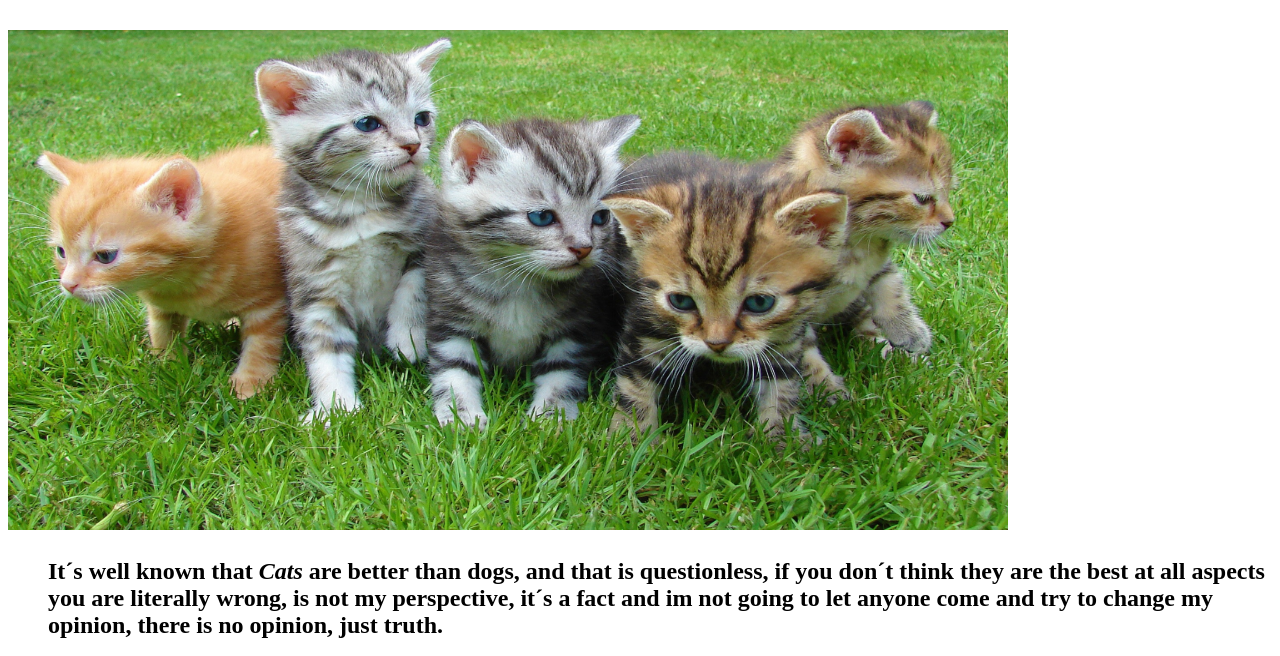
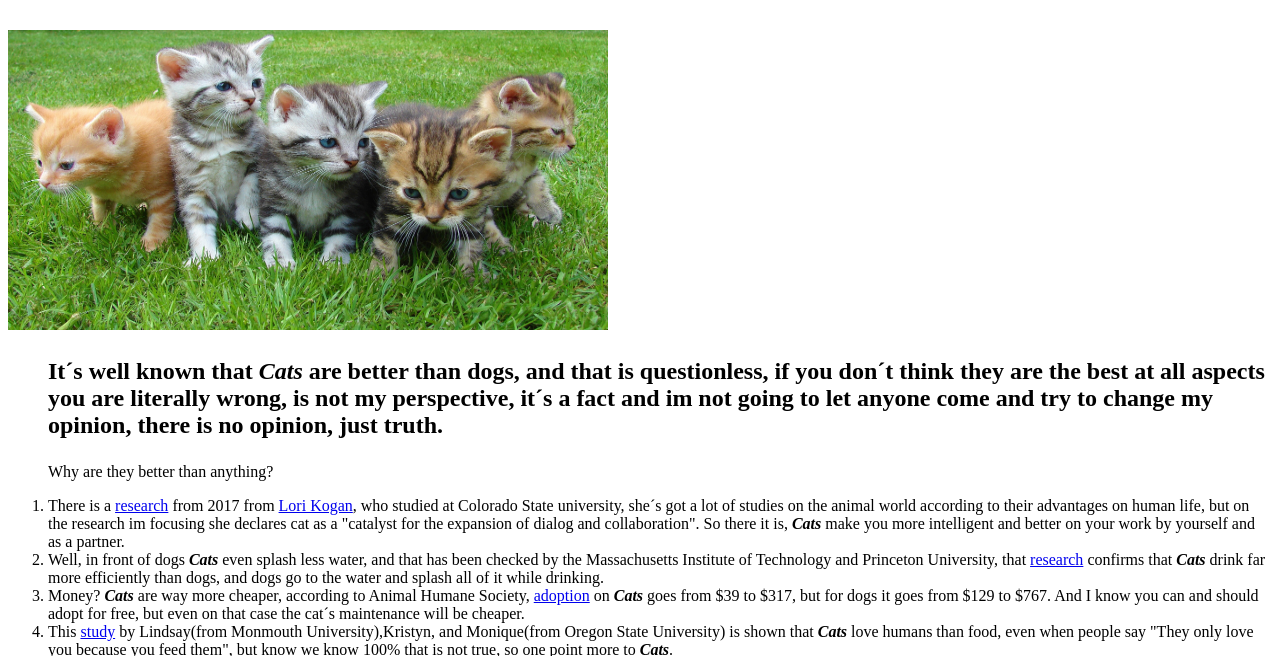
Before and after one commit to a22alanbm/AnimalPage, a plain HTML site: page index.html in a window 1280 px wide. Shown: the part 71-727 px from the top of the page. Drawn offline with Linux system fonts and the light colour scheme.

Commit message:
PartThreeLowingImage

```diff
--- a/index.html
+++ b/index.html
@@ -6,7 +6,7 @@
     <meta name="viewport" content="width=device-width, initial-scale=1.0">
     <title>Cat page from AlanBarreiro</title>
     <h1><ul><em><strong>Cats</strong></em></ul></h1>
-    <img src="images/pexels-pixabay-45170.jpg" alt="gatiños" width="1000px" height="500px">
+    <img src="images/pexels-pixabay-45170.jpg" alt="gatiños" width="600px" height="300px">
 </head>
 <body>
     <h2><ul>It´s well known that <em><strong>Cats</strong></em> are better than dogs, and that is questionless, if you don´t think they are the best at all aspects you are literally wrong, is not my perspective, it´s a fact and im not going to let anyone come and try to change my opinion, there is no opinion, just truth.</ul></h2>
```
